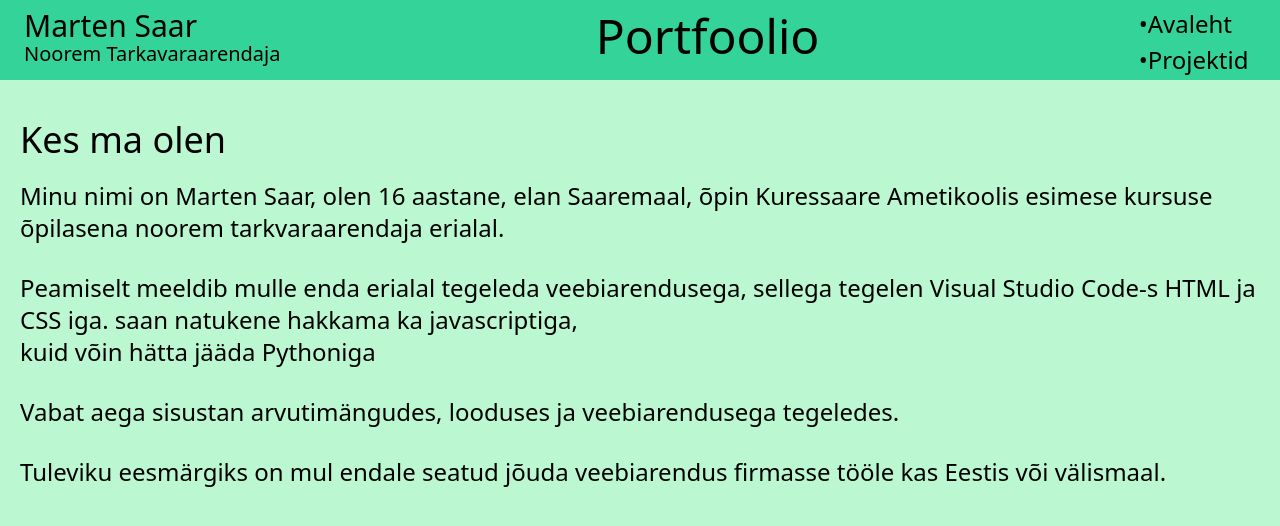
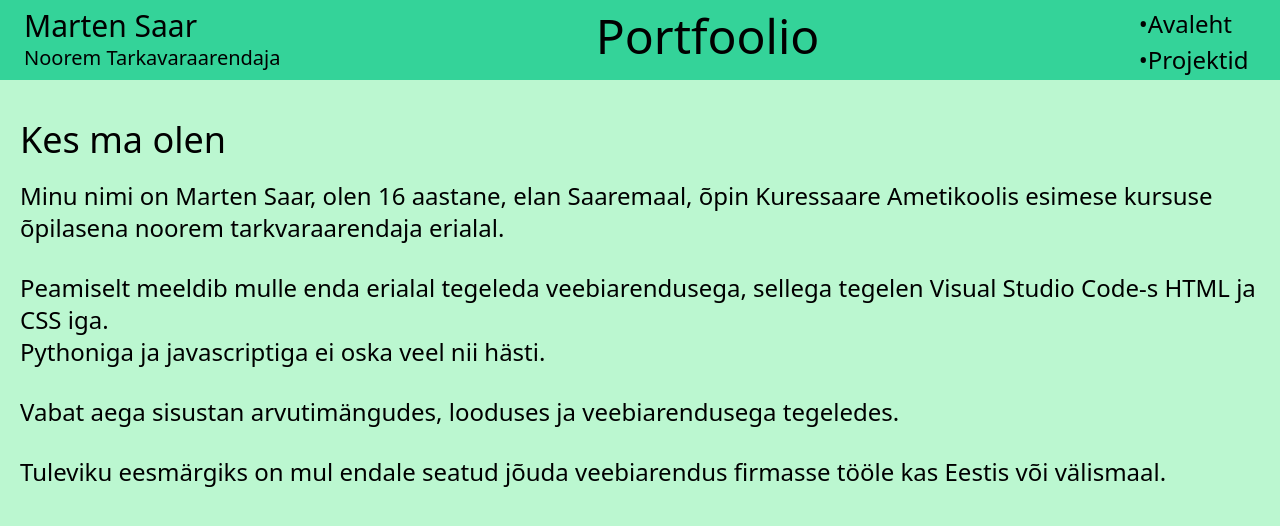
Before and after one commit to Matu16/Portfoolio, a plain HTML site: page index.html in a window 1280 px wide. Drawn offline with nearby package versions, Linux system fonts and the light colour scheme.

Commit message:
uuendatud

```diff
--- a/index.html
+++ b/index.html
@@ -13,7 +13,8 @@
     <div class="flex flex-row w-full h-20 bg-emerald-400 justify-between">
         <div class="flex flex-col">
             <h1 class="text-xl ml-2 mt-2 lg:text-3xl lg:ml-6">Marten Saar</h1>
-            <h2 class="text-base ml-2 -mt-1 lg:text-xl lg:ml-6">Noorem Tarkavaraarendaja</h2>
+            <h2 class="hidden lg:flex lg:text-xl lg:ml-6">Noorem Tarkavaraarendaja</h2>
+            <h2 class="text-base ml-2 -mt-1 lg:hidden">Noorem <br> tarkvaraarendaja</h2>
         </div>
 
         <div class="flex text-center">
@@ -32,7 +33,7 @@
         <h1 class="text-2xl ml-5 mt-10 lg:text-4xl">Kes ma olen</h1>
 
         <h1 class="ml-5 mr-5 mt-5 text-xl lg:text-2xl">Minu nimi on Marten Saar, olen 16 aastane, elan Saaremaal, õpin Kuressaare Ametikoolis esimese kursuse õpilasena noorem tarkvaraarendaja erialal.</h1>
-        <h1 class="ml-5 mr-5 mt-7 text-xl lg:text-2xl">Peamiselt meeldib mulle enda erialal tegeleda veebiarendusega, sellega tegelen Visual Studio Code-s HTML ja CSS iga. saan natukene hakkama ka javascriptiga, <br> kuid võin hätta jääda Pythoniga</h1>
+        <h1 class="ml-5 mr-5 mt-7 text-xl lg:text-2xl">Peamiselt meeldib mulle enda erialal tegeleda veebiarendusega, sellega tegelen Visual Studio Code-s HTML ja CSS iga. <br> Pythoniga ja javascriptiga ei oska veel nii hästi.</h1>
         <h1 class="ml-5 mr-5 mt-7 text-xl lg:text-2xl">Vabat aega sisustan arvutimängudes, looduses ja veebiarendusega tegeledes.</h1>
         <h1 class="ml-5 mr-5 mt-7 text-xl lg:text-2xl">Tuleviku eesmärgiks on mul endale seatud jõuda veebiarendus firmasse tööle kas Eestis või välismaal.</h1>
     </div>
```
Also changed, not shown: Kapra.html (+2 -1 lines), Mysweetdream.html (+2 -1 lines), andmebaas.html (+2 -1 lines), destiny.html (+2 -1 lines), projektid.html (+2 -1 lines), sydmead.html (+2 -1 lines).
